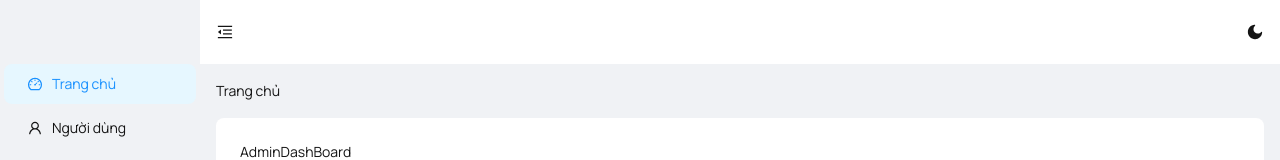
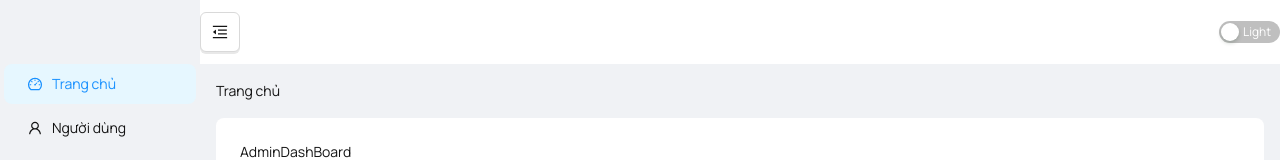
Before and after one commit to TienPhuc02/graduate-admin, a React (Vite) app: page / in a window 1280 px wide. Shown: the top 160 px of the page. Built offline with nearby package versions, Linux system fonts and the light colour scheme.

Commit message:
optimize toggle theme mode

```diff
--- a/src/components/layouts/Home/index.tsx
+++ b/src/components/layouts/Home/index.tsx
@@ -1,17 +1,7 @@
 import React, { useContext, useEffect, useState } from 'react'
-import {
-  DashboardOutlined,
-  // DesktopOutlined,
-  // FileOutlined,
-  MenuFoldOutlined,
-  MenuUnfoldOutlined,
-  MoonFilled,
-  SunFilled,
-  // TeamOutlined,
-  UserOutlined
-} from '@ant-design/icons'
+import { DashboardOutlined, MenuFoldOutlined, MenuUnfoldOutlined, UserOutlined } from '@ant-design/icons'
 import type { MenuProps } from 'antd'
-import { Breadcrumb, Button, Layout, Menu, theme } from 'antd'
+import { Breadcrumb, Button, Layout, Menu, Switch, theme } from 'antd'
 import ThemeContext from '../../../providers/ThemeContext'
 import { Link, Outlet, useLocation } from 'react-router-dom'
 
@@ -67,7 +57,6 @@ const LayoutAdminHome = () => {
         <Menu
           style={{ background: colorBgLayout }}
           theme={themeContext?.isDarkMode ? 'dark' : 'light'}
-          // defaultSelectedKeys={[keyMenu]}
           selectedKeys={[keyMenu]}
           mode='inline'
           items={items}
@@ -84,24 +73,20 @@ const LayoutAdminHome = () => {
           }}
         >
           <Button
-            type='text'
+            type='default'
             icon={collapsed ? <MenuUnfoldOutlined /> : <MenuFoldOutlined />}
             onClick={() => setCollapsed(!collapsed)}
             style={{
               fontSize: '16px',
-              width: 50,
-              height: 50
+              width: 40,
+              height: 40
             }}
           />
-          <Button
-            type='text'
-            icon={themeContext?.isDarkMode ? <SunFilled /> : <MoonFilled />}
+          <Switch
+            checked={themeContext?.isDarkMode}
             onClick={themeContext?.toggleTheme}
-            style={{
-              fontSize: '16px',
-              width: 50,
-              height: 50
-            }}
+            checkedChildren='Dark'
+            unCheckedChildren='Light'
           />
         </Header>
         <Content style={{ margin: '0 16px' }}>
--- a/src/pages/Login/index.tsx
+++ b/src/pages/Login/index.tsx
@@ -16,20 +16,16 @@ const PageLogin = () => {
         <LoginForm
           onFinish={async (values) => {
             try {
-              console.log('Dữ liệu form:', values)
               const res = await loginAPI(values.email, values.password)
 
               if (res && res.data) {
                 message.success('Đăng nhập thành công!')
-                console.log('Phản hồi từ API:', res)
-                console.log('Navigating...') // Kiểm tra xem có log ra không
                 navigate('/')
                 localStorage.setItem('access_token', res.data?.data.accessToken as string)
               } else {
                 message.error(res.data?.message || 'Đăng nhập thất bại, vui lòng thử lại!')
               }
-            } catch (error) {
-              console.error('Lỗi khi gọi API:', error)
+            } catch {
               message.error('Có lỗi xảy ra, vui lòng thử lại!')
             }
           }}
```
